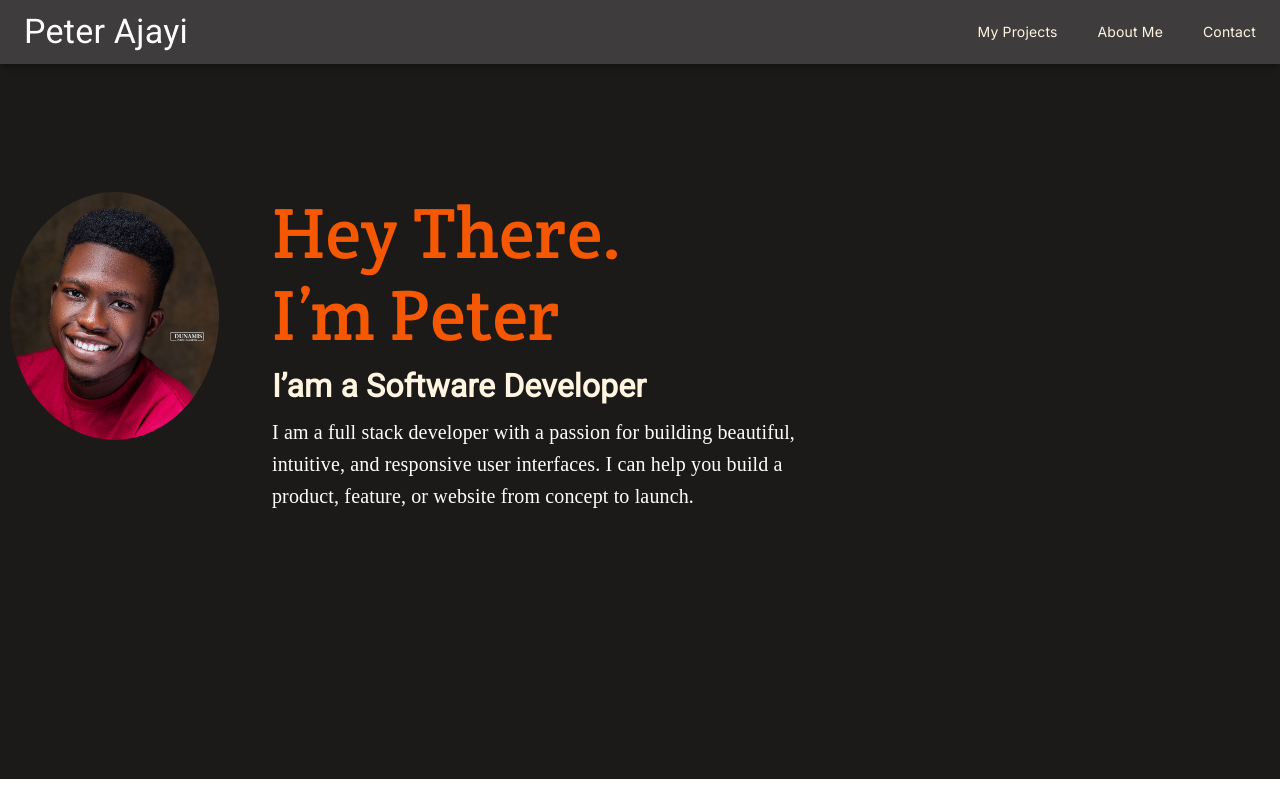
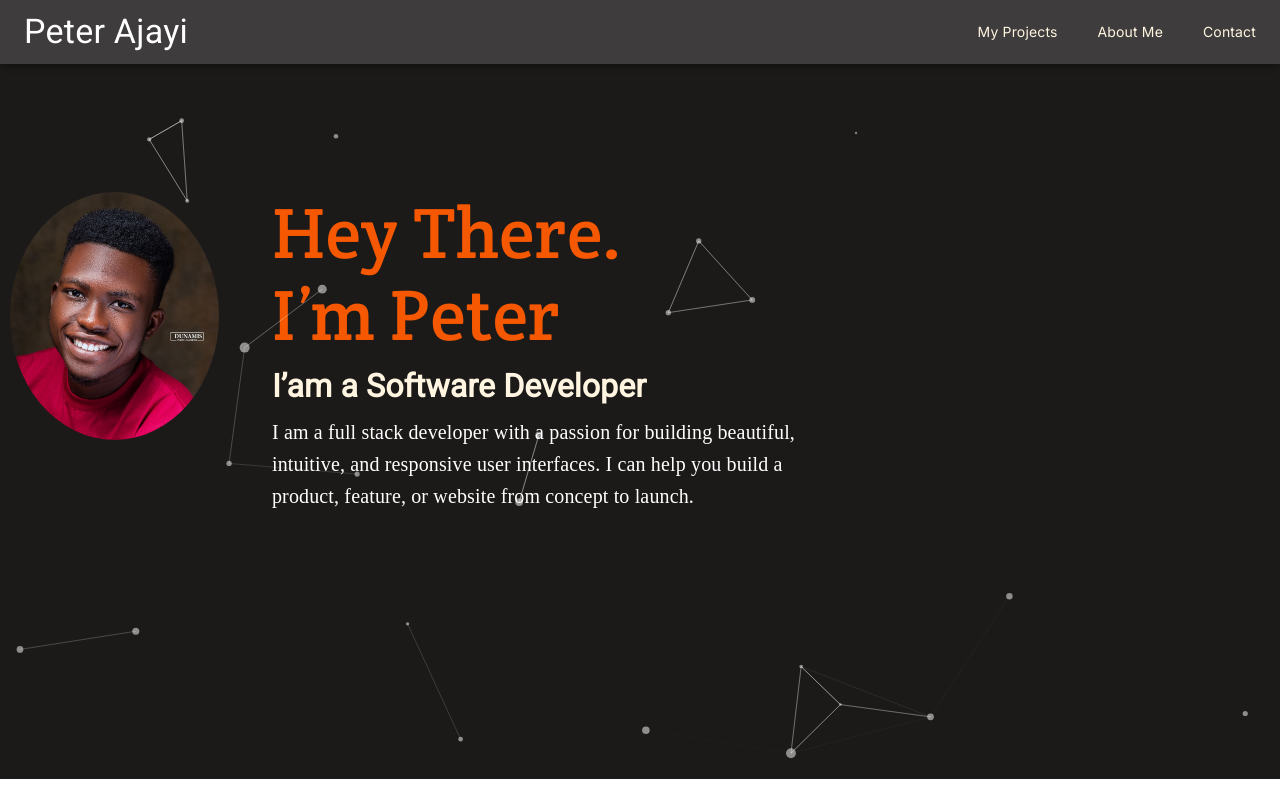
Before and after one commit to peterdgreat/My-Personal-Website, a React (Create React App) app: page / in a window 1280 px wide. Shown: the top 800 px of the page. Built offline with nearby package versions, Linux system fonts and the light colour scheme.

Commit message:
added particles js

```diff
--- a/src/components/Hero.js
+++ b/src/components/Hero.js
@@ -1,21 +1,92 @@
 import React from 'react';
 import '../styles/Hero.css';
-// import Particles from 'react-tsparticles';
-// import { loadFull } from 'tsparticles';
+import Particles from 'react-tsparticles';
+import { loadFull } from 'tsparticles';
 import HeadShot from '../assets/slack.jpg';
 
 export default function Hero() {
-  // const particlesInit = async (main) => {
-  //   console.log(main);
-  //   await loadFull(main);
-  // };
+  const particlesInit = async (main) => {
+    console.log(main);
+    await loadFull(main);
+  };
 
-  // const particlesLoaded = (container) => {
-  //   console.log(container);
-  // };
+  const particlesLoaded = (container) => {
+    console.log(container);
+  };
   return (
     <div className="home-bg w-100 ">
-      {/* <Particles id="tsparticles" url="http://foo.bar/particles.json" init={particlesInit} loaded={particlesLoaded} /> */}
+      <Particles
+        id="tsparticles"
+        init={particlesInit}
+        loaded={particlesLoaded}
+        options={{
+          fpsLimit: 120,
+          interactivity: {
+            events: {
+              onClick: {
+                enable: true,
+                mode: 'push',
+              },
+              onHover: {
+                enable: true,
+                mode: 'repulse',
+              },
+              resize: true,
+            },
+            modes: {
+              push: {
+                quantity: 0,
+              },
+              repulse: {
+                distance: 500,
+                duration: 0.4,
+              },
+            },
+          },
+          particles: {
+            color: {
+              value: '#ffffff',
+            },
+            links: {
+              color: '#ffffff',
+              distance: 150,
+              enable: true,
+              opacity: 0.5,
+              width: 1,
+            },
+            collisions: {
+              enable: false,
+            },
+            move: {
+              direction: 'none',
+              enable: true,
+              outModes: {
+                default: 'bounce',
+              },
+              random: false,
+              speed: 1,
+              straight: false,
+            },
+            number: {
+              density: {
+                enable: true,
+                area: 3000,
+              },
+              value: 80,
+            },
+            opacity: {
+              value: 0.5,
+            },
+            shape: {
+              type: 'circle',
+            },
+            size: {
+              value: { min: 1, max: 5 },
+            },
+          },
+          detectRetina: true,
+        }}
+      />
       <div className=" w-100 h-100 d-flex align-items-start justify-content-end home ">
         <section className="d-flex flex-md-column s-container">
           <section className=" d-flex justify-content-center w-100 align-items-center">
```
